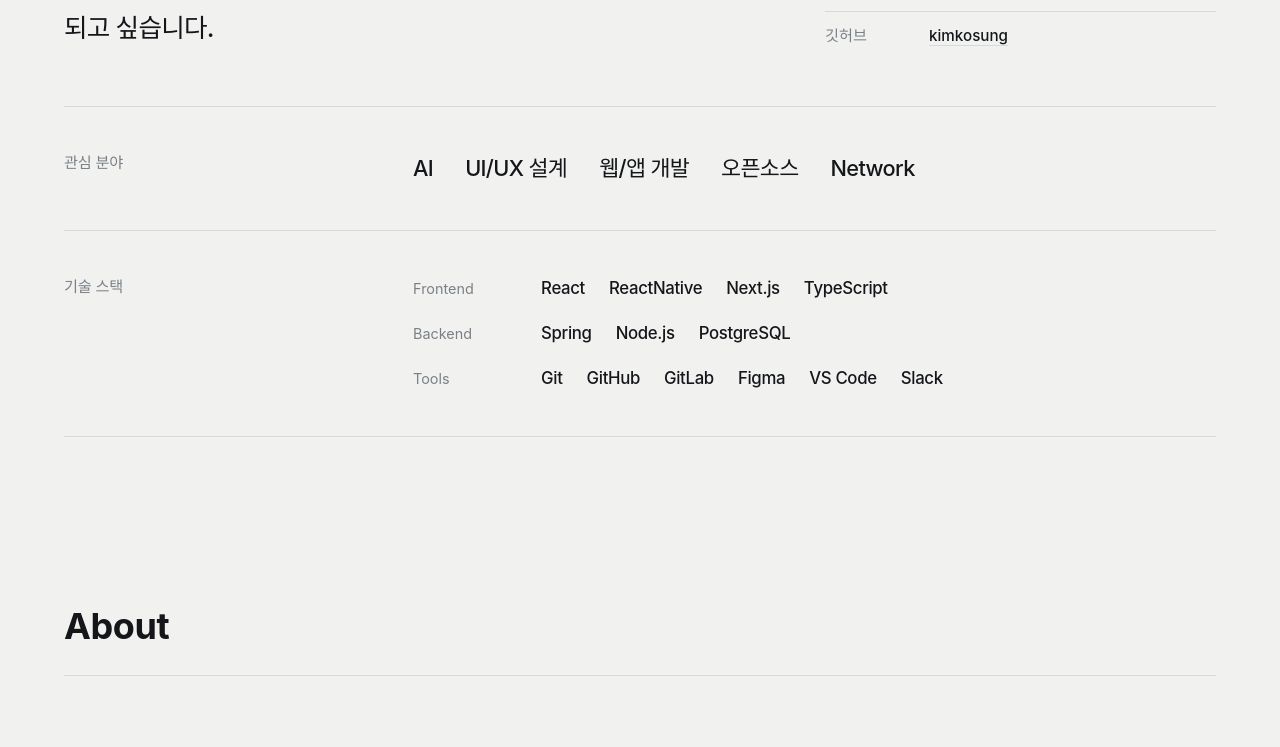
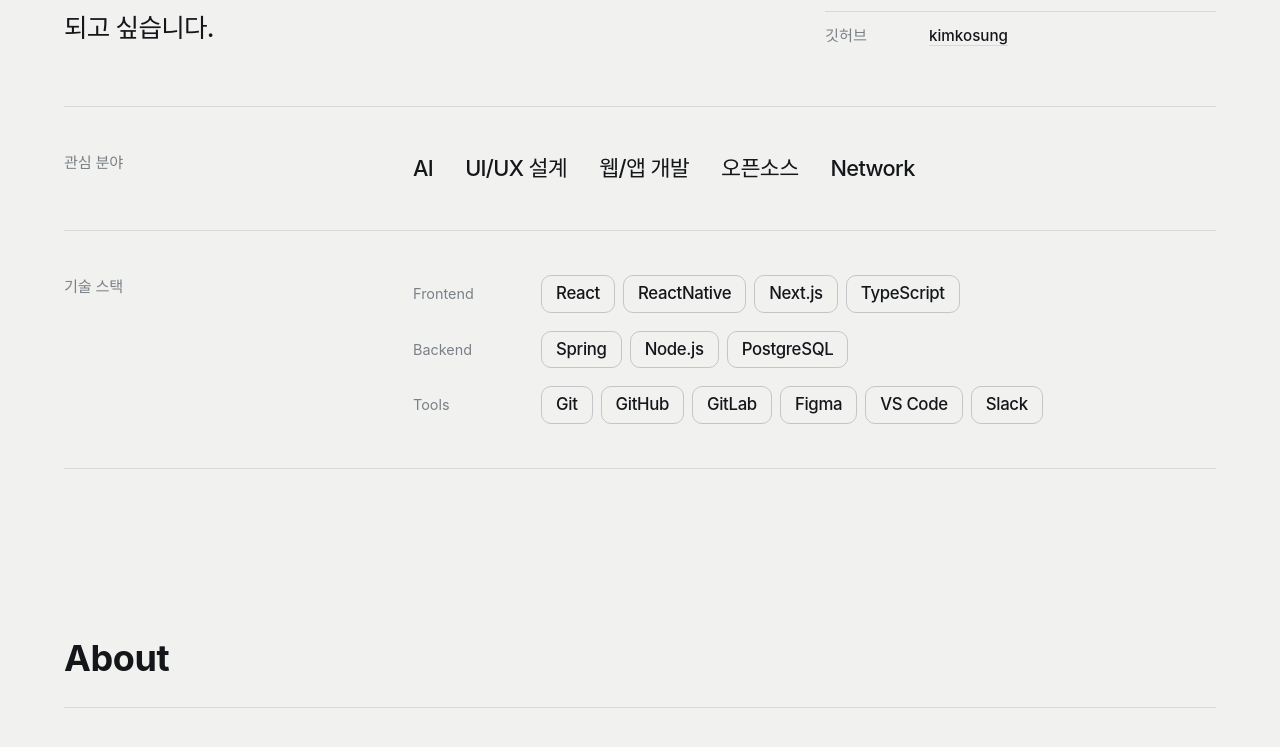
Before and after one commit to kimkosung/my-portfolio, a Next.js app: page / in a window 1280 px wide. Shown: the part 667-1414 px from the top of the page. Built offline with nearby package versions, Linux system fonts and the light colour scheme.

Commit message:
DESIGN: UserProfile 디자인 수정

```diff
--- a/src/sections/UserProfile/page.module.css
+++ b/src/sections/UserProfile/page.module.css
@@ -3,6 +3,7 @@
   --fg: #14161a;
   --muted: #7b8087;
   --line: #d6d9db;
+  --chip-line: #c2c6c9;
   --accent: #2c39f5;
 
   padding: clamp(80px, 11vw, 152px) 0 clamp(72px, 9vw, 128px);
@@ -20,6 +21,7 @@
     --fg: #eeeeea;
     --muted: #7f848b;
     --line: #2a2d31;
+    --chip-line: #3b4047;
     --accent: #8f99ff;
   }
 }
@@ -35,7 +37,7 @@
   padding: 0 24px;
 }
 
-/* ---------- 상단: 이름/직무 같은 크기의 두 줄로 ---------- */
+/* ---------- 상단: 이름 + 직무를 같은 크기의 두 줄로 ---------- */
 .header {
   margin-bottom: clamp(56px, 8vw, 104px);
 }
@@ -215,13 +217,28 @@
 .skillList {
   display: flex;
   flex-wrap: wrap;
-  gap: 6px 24px;
+  gap: 8px;
   margin: 0;
   padding: 0;
   list-style: none;
   font-size: 1.05rem;
   font-weight: 500;
   letter-spacing: -0.02em;
+}
+
+.skillList li {
+  padding: 6px 14px;
+  line-height: 1.4;
+  border: 1px solid var(--chip-line);
+  border-radius: 10px;
+  transition: color 0.2s ease, background-color 0.2s ease,
+    border-color 0.2s ease;
+}
+
+.skillList li:hover {
+  color: var(--bg);
+  background: var(--fg);
+  border-color: var(--fg);
 }
 
 /* ---------- 로드 시 한 번만: 이름 등장 → 선이 그어지며 본문 ---------- */
@@ -280,6 +297,6 @@
 @media (max-width: 520px) {
   .skillGroup {
     grid-template-columns: minmax(0, 1fr);
-    gap: 6px;
+    gap: 10px;
   }
 }
```
